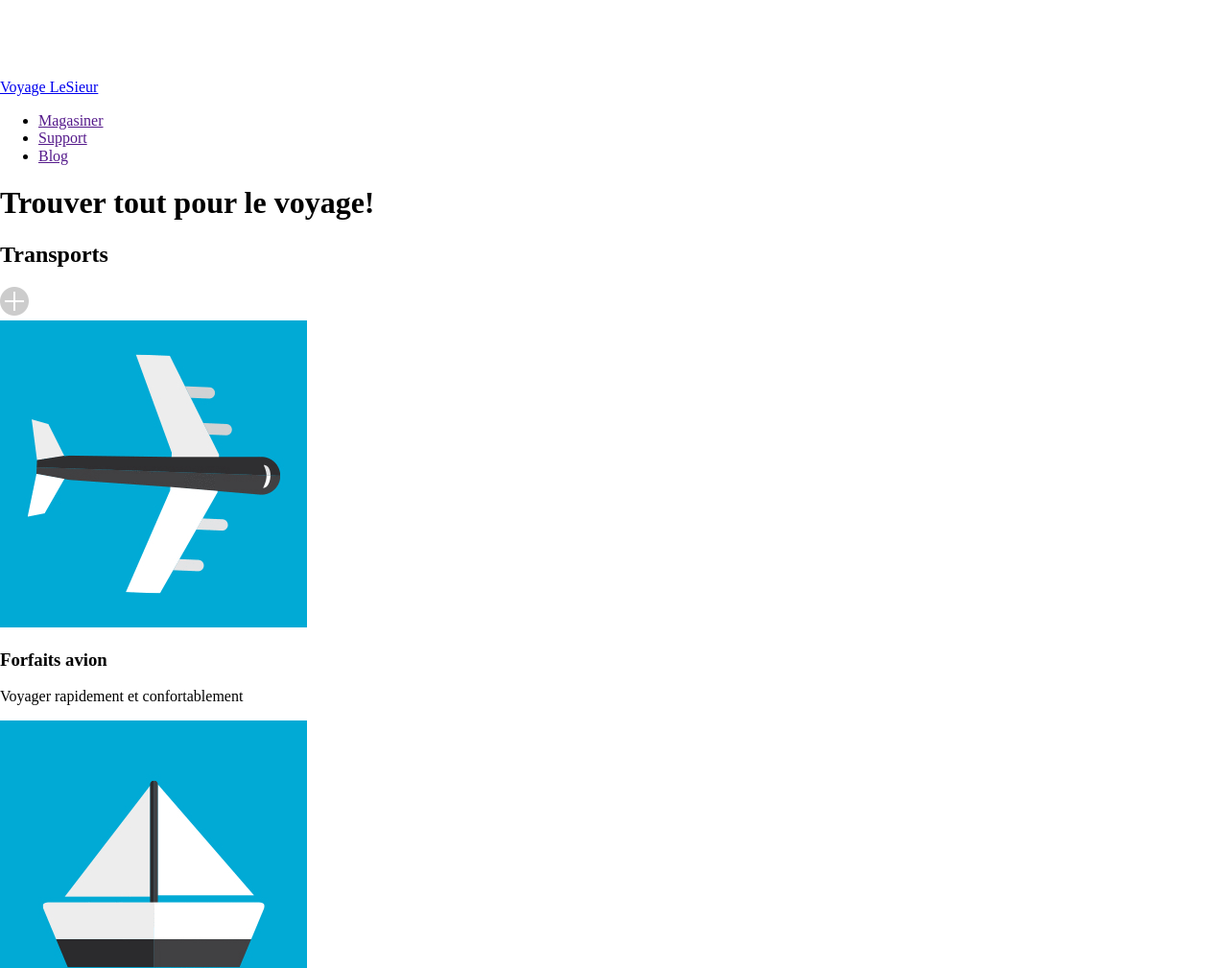
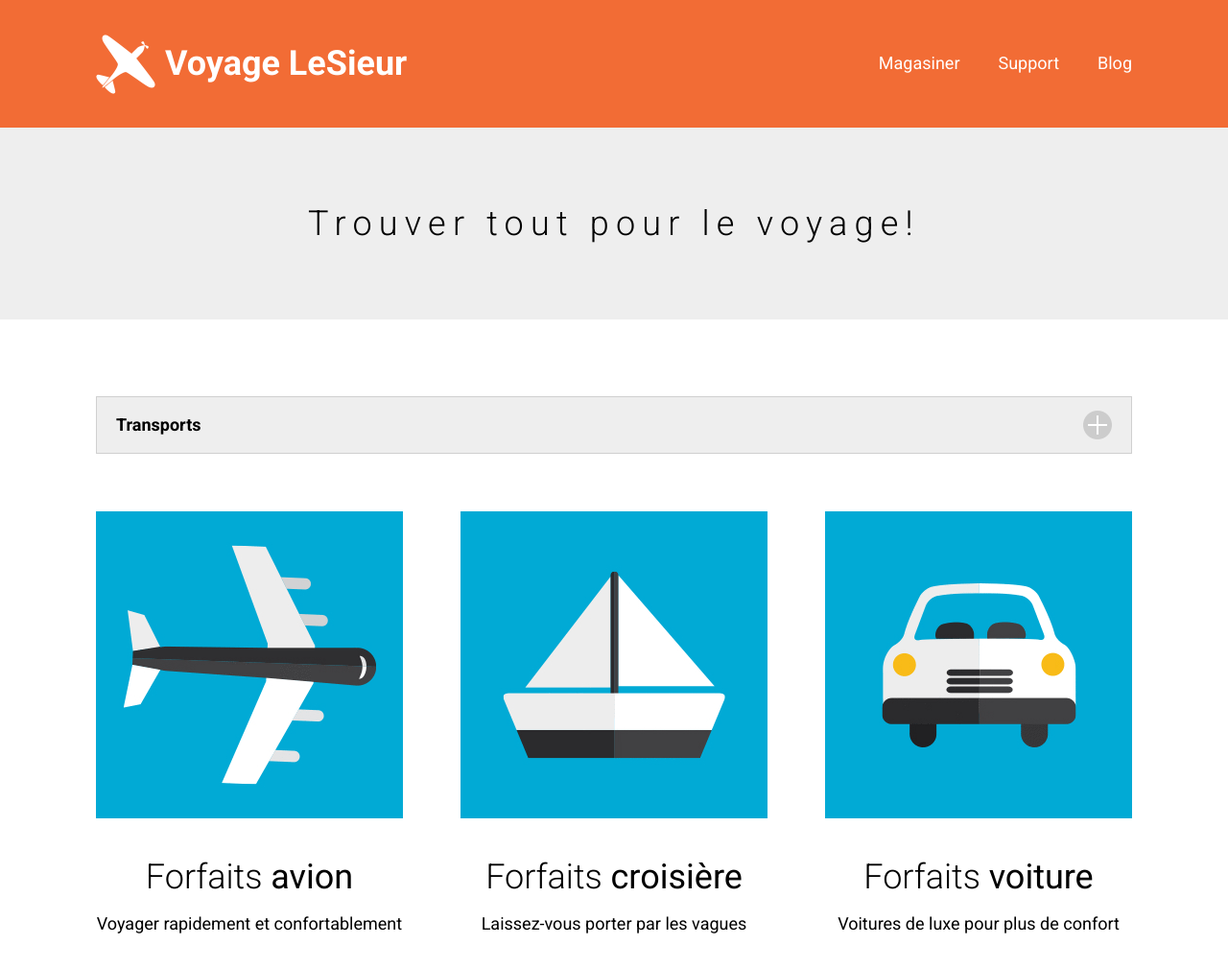
Before and after one commit to MathisCorbeil/site1_voyagelesieur, a plain HTML site: page index.html in a window 1280 px wide. Shown: the top 1009 px of the page at 96% size. Drawn offline with Linux system fonts and the light colour scheme.

Commit message:
styles avancer

```diff
--- a/css/styles.css
+++ b/css/styles.css
@@ -1,3 +1,166 @@
 /*--------------------------
 BASE
 ----------------------------*/
+
+html{
+    box-sizing: border-box;
+
+}
+*,*:before,*::after{
+    box-sizing: inherit;
+}
+/*------------------------
+ÉLÉMENTS
+-------------------------*/
+body{
+
+    margin: 0;
+    padding: 0;
+
+    font-family: "Roboto", serif;
+    font-size: 18px;
+}
+a{
+    text-decoration: none;
+}
+
+.wrapper{
+    max-width: 1080px;
+    margin: 0 auto;
+}
+
+/*------------------
+COMPONENTS
+-------------------*/
+
+/*HEADER*/
+
+header{
+    background-color: #f26c35;
+    padding-top: 10px;
+    padding-bottom: 10px;
+}
+header .wrapper{
+    display: flex;
+    justify-content: space-between;
+    align-items: center;
+}
+.logo{
+display: flex;
+align-items: center;
+gap: 10px;
+}
+header p{
+    font-size: 36px;
+    font-weight: bold;
+    color: white;
+}
+header ul{
+    display: flex;
+    gap: 40px;
+    list-style-type: none;
+}
+header a{
+    color: white;
+}
+header nav a:hover{
+    text-decoration: underline;
+}
+
+/*SECTION BANNIERE*/
+
+.banniere{
+    background-color: #eeeeee;
+
+}
+.banniere .wrapper{
+    height: 200px;
+    display: flex;
+    justify-content: center;
+    align-items: center;
+}
+h1{
+    font-size: 36px;
+    text-align: center;
+    font-weight: 300;
+    letter-spacing: 7.2px;
+}
+
+/*TRANSPORT*/
+
+.titre-section{
+    display: flex;
+    justify-content: space-between;
+    align-items: center;
+
+    height: 60px;
+
+    background-color: #eeeeee;
+
+    border: solid 1px #d0d0d0;
+
+    margin-top: 80px;
+    margin-bottom: 60px;
+
+    padding-left: 20px;
+    padding-right: 20px;
+}
+
+h2{
+    font-size: 18px;
+    font-weight: 700;
+}
+
+.conteneur-transport{
+    display: grid;
+    grid-template-columns: 1fr 1fr 1fr;
+    gap: 60px;
+}
+
+h3{
+    font-size: 36px;
+    font-weight: 300;
+    text-align: center;
+    margin-bottom: 0;
+}
+article p{
+    text-align: center;
+}
+
+
+/*FOOTER*/
+
+footer a{
+    display: inline-block;
+    width: 32px;
+    height: 32px;
+}
+
+
+
+.facebook a{
+    background-image: url("../images/facebook-nb.jpg");
+}
+.twitter a{
+    background-image: url("../images/twitter-nb.jpg");
+}
+.linkedin a{
+    background-image: url("../images/linkedin-nb.jpg");
+}
+.pinterest a{
+    background-image: url("../images/pinterest-nb.jpg");
+}
+
+
+.facebook a:hover{
+    background-image: url("../images/facebook-survol.jpg");
+}
+.twitter a:hover{
+    background-image: url("../images/twitter-survol.jpg");
+}
+.linkedin a:hover{
+    background-image: url("../images/linkedin-survol.jpg");
+}
+.pinterest a:hover{
+    background-image: url("../images/pinterest-survol.jpg");
+}
```
